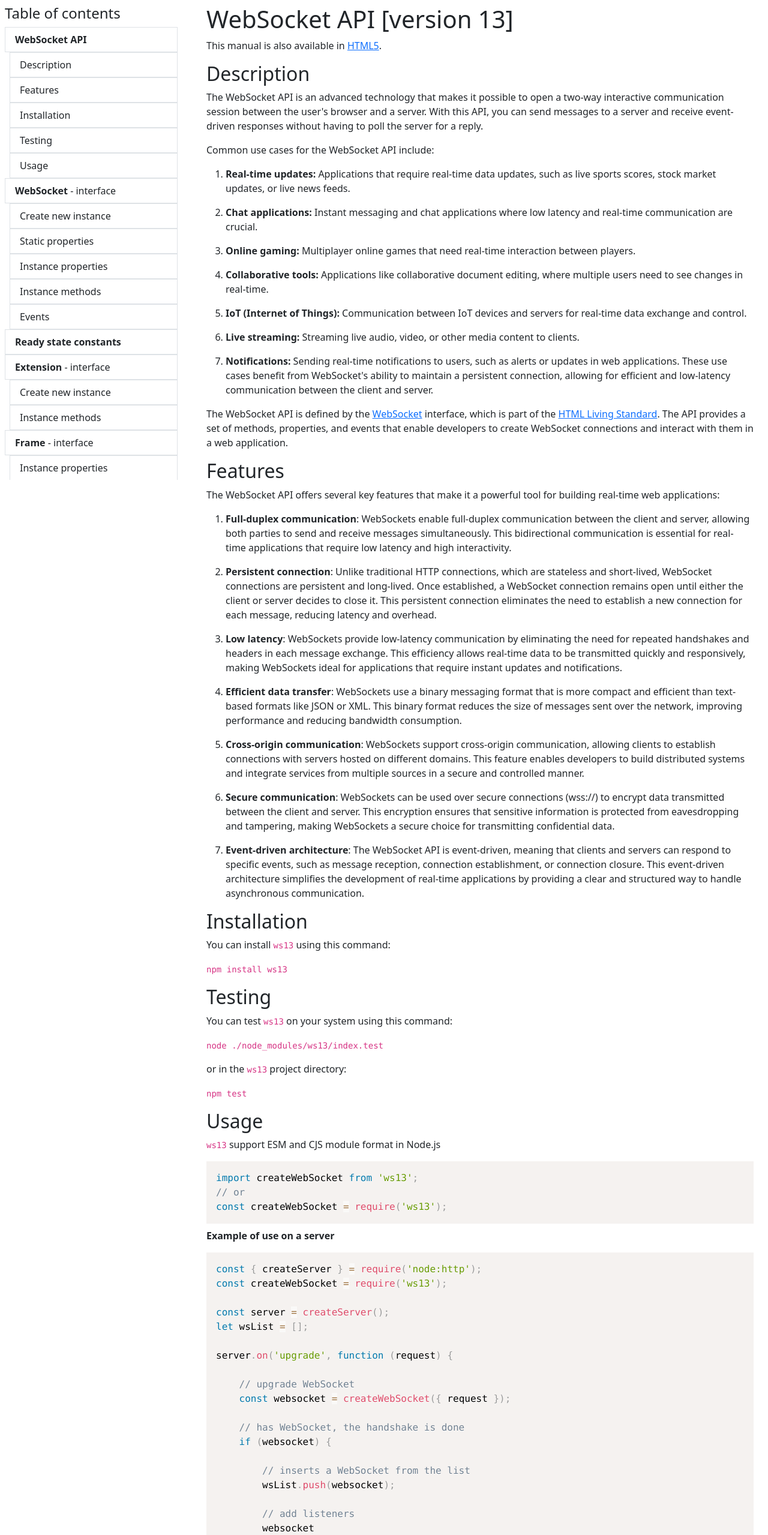
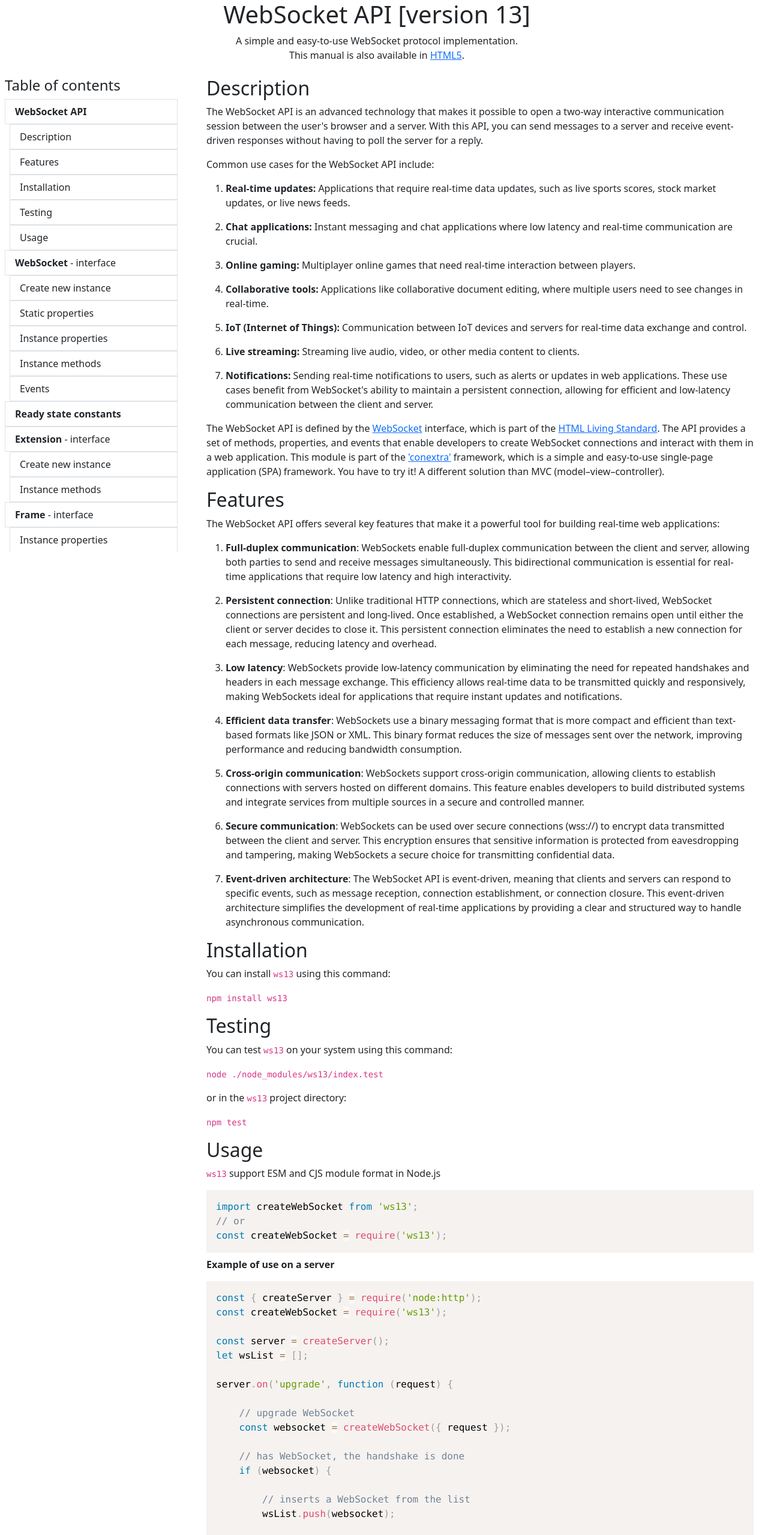
Before and after one commit to manuel-lohmus/ws13, a website: page README.html in a window 1280 px wide. Shown: the top 2559 px of the page at 60% size. Drawn offline with nearby package versions, Linux system fonts and the light colour scheme.

Commit message:
Update copyright, documentation, and package versions
- Updated copyright year to the current year in multiple files.
- Changed title in README.html to "WebSocket API [version 13]".
- Added new content to README.html and updated README.md to reflect new features.
- Updated `ws13` package version from 1.0.7 to 1.0.8 in package-lock.json and to 1.0.9 in package.json.
- Added author field to package.json.
- Updated usage examples in README.md for ESM and CJS formats.
- Improved HTML structure and styling in README files.
- Updated license section in README.md for the new copyright year.
- Clarified author and version information in index.test.js comments.

```diff
--- a/README.html
+++ b/README.html
@@ -1,7 +1,7 @@
 <!DOCTYPE html>
 <html>
 <head>
-    <title>Table of contents</title>
+    <title>WebSocket API [version 13]</title>
     <meta name="viewport" content="width=device-width, initial-scale=1">
     <link rel="stylesheet" href="https://cdn.jsdelivr.net/npm/bootstrap@5/dist/css/bootstrap.min.css" />
     <script crossorigin="anonymous" src="https://cdn.jsdelivr.net/npm/bootstrap@5/dist/js/bootstrap.bundle.min.js"></script>
@@ -30,6 +30,13 @@
 </head>
 <body>
     <div class="row w-100">
+<div class="col-12 text-center">
+<h1 id="websocket-api-version-13">WebSocket API [version 13]</h1>
+<p>A simple and easy-to-use WebSocket protocol implementation.<br>
+This manual is also available in <a href="https://manuel-lohmus.github.io/ws13/README.html">HTML5</a>.</p>
+</div>
+</div>
+<div class="row w-100">
 <div class="col-lg-3 d-lg-inline">
 <div class="sticky-top overflow-auto vh-lg-100">
 <div id="list-headers" class="list-group mt-2 ms-lg-2 ms-4">
@@ -73,9 +80,6 @@
 
 <div class="col-lg-9 mt-2">
 <div class="ps-4 markdown-body" data-bs-spy="scroll" data-bs-target="#list-headers" data-bs-offset="0" tabindex="0">
-<h1 id="websocket-api-version-13">WebSocket API [version 13]</h1>
-<p>This manual is also available in <a href="https://manuel-lohmus.github.io/ws13/README.html">HTML5</a>.<br></p>
-<!--[![npm-version](https://badgen.net/npm/v/ws13)](https://www.npmjs.com/package/ws13)-->
 <h2 id="description">Description</h2>
 <p>The WebSocket API is an advanced technology that makes it
 possible to open a two-way interactive communication session
@@ -100,7 +104,10 @@ responses without having to poll the server for a reply.</p>
 These use cases benefit from WebSocket's ability to maintain a persistent connection, allowing for efficient and low-latency communication between the client and server.</p>
 </li>
 </ol>
-<p>The WebSocket API is defined by the <a href="https://html.spec.whatwg.org/multipage/web-sockets.html#the-websocket-interface">WebSocket</a> interface, which is part of the <a href="https://html.spec.whatwg.org/multipage/">HTML Living Standard</a>. The API provides a set of methods, properties, and events that enable developers to create WebSocket connections and interact with them in a web application.</p>
+<p>The WebSocket API is defined by the <a href="https://html.spec.whatwg.org/multipage/web-sockets.html#the-websocket-interface">WebSocket</a> interface, which is part of the <a href="https://html.spec.whatwg.org/multipage/">HTML Living Standard</a>. The API provides a set of methods, properties, and events that enable developers to create WebSocket connections and interact with them in a web application.
+This module is part of the <a href="https://www.npmjs.com/package/conextra">'conextra'</a> framework,
+which is a simple and easy-to-use single-page application (SPA) framework.
+You have to try it! A different solution than MVC (model–view–controller).</p>
 <h2 id="features">Features</h2>
 <p>The WebSocket API offers several key features that make it a powerful tool for building real-time web applications:</p>
 <ol>
@@ -129,12 +136,12 @@ These use cases benefit from WebSocket's ability to maintain a persistent connec
 <p><code>npm test</code></p>
 <h2 id="usage">Usage</h2>
 <p><code>ws13</code> support ESM and CJS module format in Node.js</p>
-<pre><code class="language-js">import createWebSocket from 'ws13';
+<pre><code class="language-javascript">import createWebSocket from 'ws13';
 // or
 const createWebSocket = require('ws13');
 </code></pre>
 <p><strong>Example of use on a server</strong></p>
-<pre><code class="language-js">const { createServer } = require('node:http');
+<pre><code class="language-javascript">const { createServer } = require('node:http');
 const createWebSocket = require('ws13');
 
 const server = createServer();
@@ -178,7 +185,7 @@ server.on('upgrade', function (request) {
 should be preferred, which should provide better results.</p>
 <p>If it is important that the same code runs on the client and server side,
 then do the following.</p>
-<pre><code class="language-js">const http = require('node:http');
+<pre><code class="language-javascript">const http = require('node:http');
 const createWebSocket = require('ws13');
 
 const ws = createWebSocket({
@@ -228,7 +235,7 @@ const ws = createWebSocket({
 <p><strong>Secure communication</strong></p>
 <p>To use secure communication, you need to use the <code>https</code> module and the <code>wss</code> protocol.</p>
 <p><strong>Example of use on a <code>https</code> server</strong></p>
-<pre><code class="language-js">const { createServer } = require('node:https');
+<pre><code class="language-javascript">const { createServer } = require('node:https');
 const createWebSocket = require('ws13');
 
 const server = createServer({
@@ -525,7 +532,7 @@ Initialisation.</p>
 </ul>
 <h2 id="license">License</h2>
 <p>This project is licensed under the MIT License.</p>
-<p>Copyright © 2024 Manuel Lõhmus</p>
+<p>Copyright © Manuel Lõhmus</p>
 <p><a href="https://www.paypal.com/donate?hosted_button_id=4DAKNYHBD9MNC"><img src="https://www.paypalobjects.com/en_US/i/btn/btn_donate_SM.gif" alt="Donate" /></a></p>
 <p>Donations are welcome and will go towards further development of this project.</p>
 <br>
--- a/examples/chat/package.json
+++ b/examples/chat/package.json
@@ -9,9 +9,9 @@
     "test": "echo \"Error: no test specified\" && exit 1"
   },
   "keywords": [],
-  "author": "",
+  "author": "Manuel Lõhmus",
   "license": "MIT",
   "dependencies": {
-    "ws13": "^1.0.7"
+    "ws13": "^1.0.9"
   }
 }
--- a/index.js
+++ b/index.js
@@ -1,4 +1,4 @@
-/**  Copyright (c) 2024, Manuel Lõhmus (MIT License). */
+/**  Copyright (c) Manuel Lõhmus (MIT License). */
 
 // WebSocket
 "use strict";
--- a/package.json
+++ b/package.json
@@ -1,9 +1,9 @@
 {
   "name": "ws13",
-  "version": "1.0.8",
+  "version": "1.0.9",
   "description": "A simple and easy-to-use WebSocket protocol implementation.",
   "license": "MIT",
-  "author": "Manuel Lõhmus <manuel@hauss.ee>",
+  "author": "Manuel Lõhmus",
   "keywords": [
     "ws13",
     "ws",
--- a/perframe-special.js
+++ b/perframe-special.js
@@ -1,4 +1,4 @@
-/**  Copyright (c) 2024, Manuel Lõhmus (MIT License). */
+/**  Copyright (c) Manuel Lõhmus (MIT License). */
 
 // perframe-special extension
 "use strict";
--- a/permessage-deflate.js
+++ b/permessage-deflate.js
@@ -1,4 +1,4 @@
-/**  Copyright (c) 2024, Manuel Lõhmus (MIT License). */
+/**  Copyright (c) Manuel Lõhmus (MIT License). */
 
 // permessage-deflate extension
 "use strict";
--- a/permessage-masking.js
+++ b/permessage-masking.js
@@ -1,4 +1,4 @@
-/**  Copyright (c) 2024, Manuel Lõhmus (MIT License). */
+/**  Copyright (c) Manuel Lõhmus (MIT License). */
 
 // fast-perframe-masking extension
 "use strict";
```
Also changed, not shown: index.test.js (+2 -2 lines), README.md, 3 other files.
